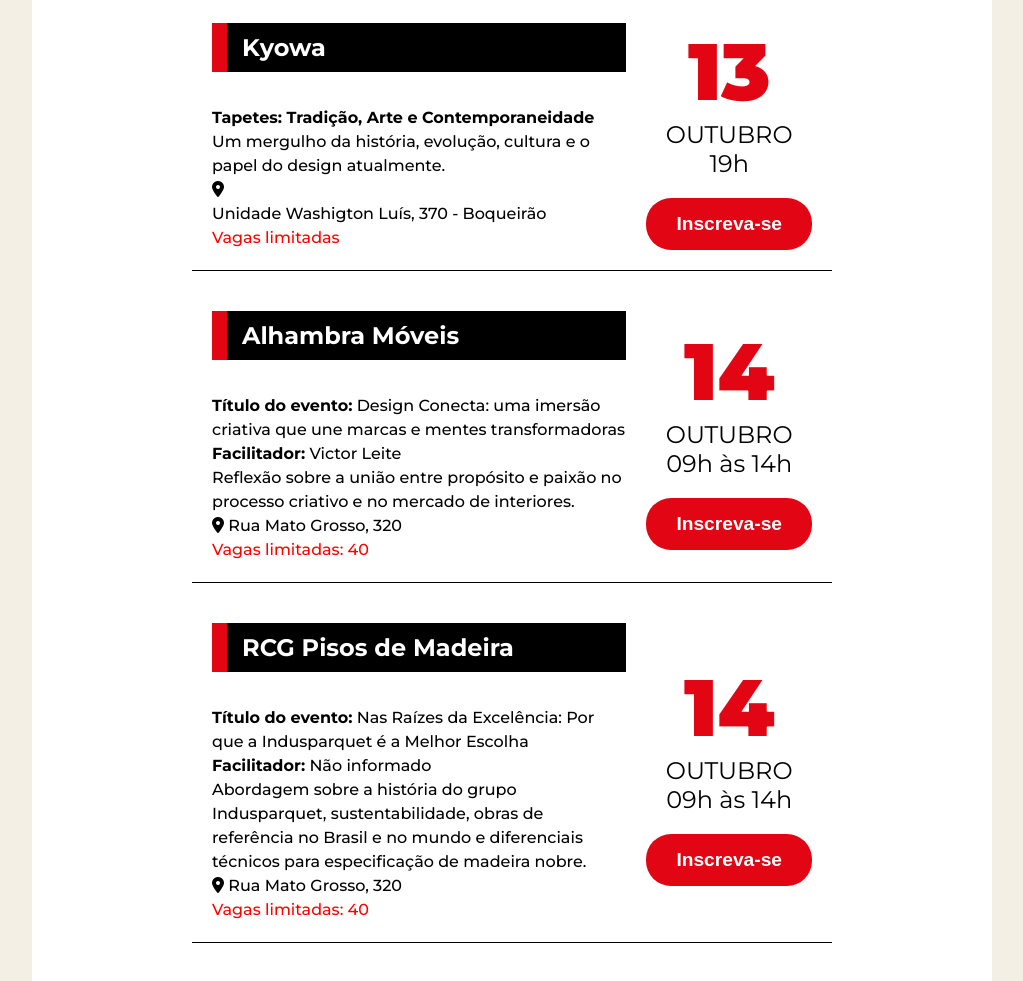
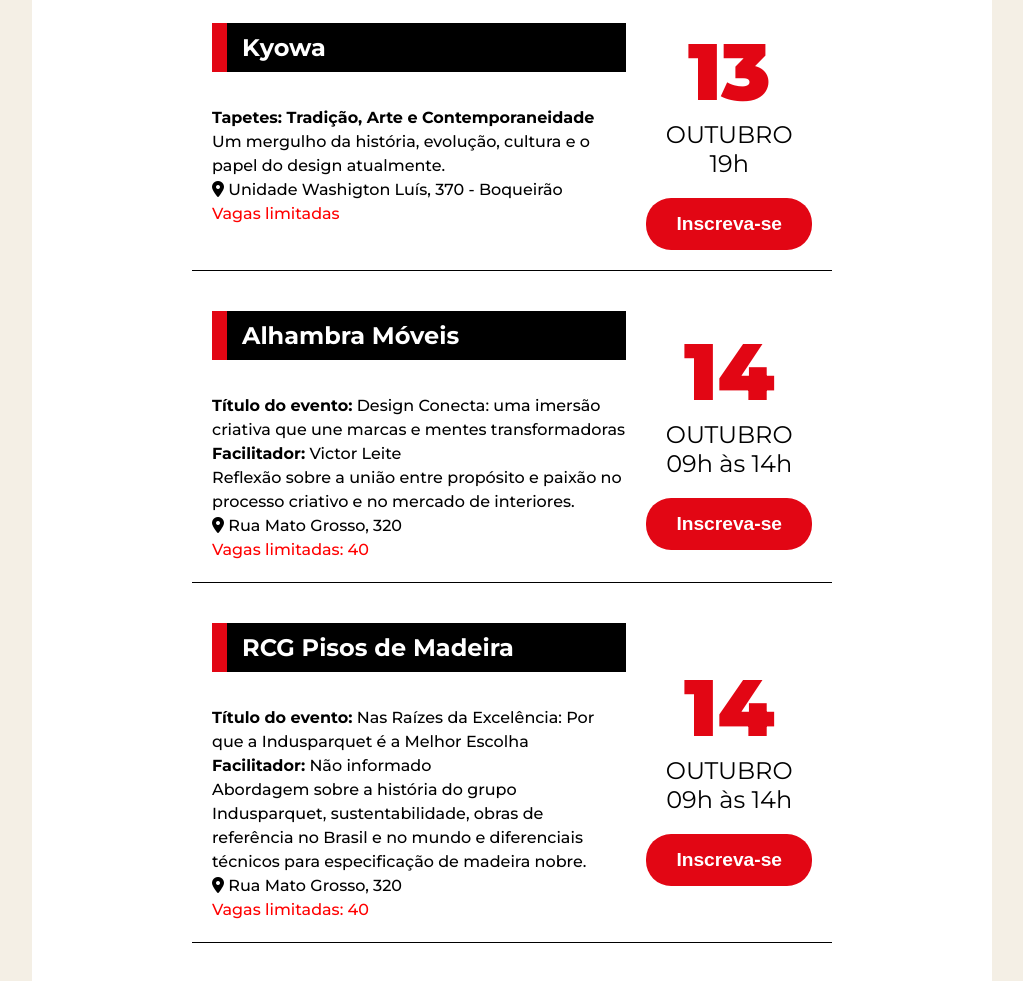
Before and after one commit to vortexoficial/agendarcdw, a plain HTML site: page index.html in a window 1280 px wide. Shown: the part 1077-2058 px from the top of the page, without its empty margins (128-1151 px from the left). Drawn offline with Linux system fonts and the light colour scheme.

Commit message:
Update index.html

```diff
--- a/index.html
+++ b/index.html
@@ -491,8 +491,8 @@
                 <p><strong>Tapetes: Tradição, Arte e Contemporaneidade</strong></p>
                 <p>Um mergulho da história, evolução, cultura e o papel do design atualmente.</p>
                 <div class="event-location">
-                    <i class="fas fa-map-marker-alt"></i>
-                    <p>Unidade Washigton Luís, 370 - Boqueirão</p>
+
+                    <p><i class="fas fa-map-marker-alt"></i> Unidade Washigton Luís, 370 - Boqueirão</p>
                 </div>
                 <div class="event-availability">
                     <p><span style="color: red;">Vagas limitadas</span></p>
```
